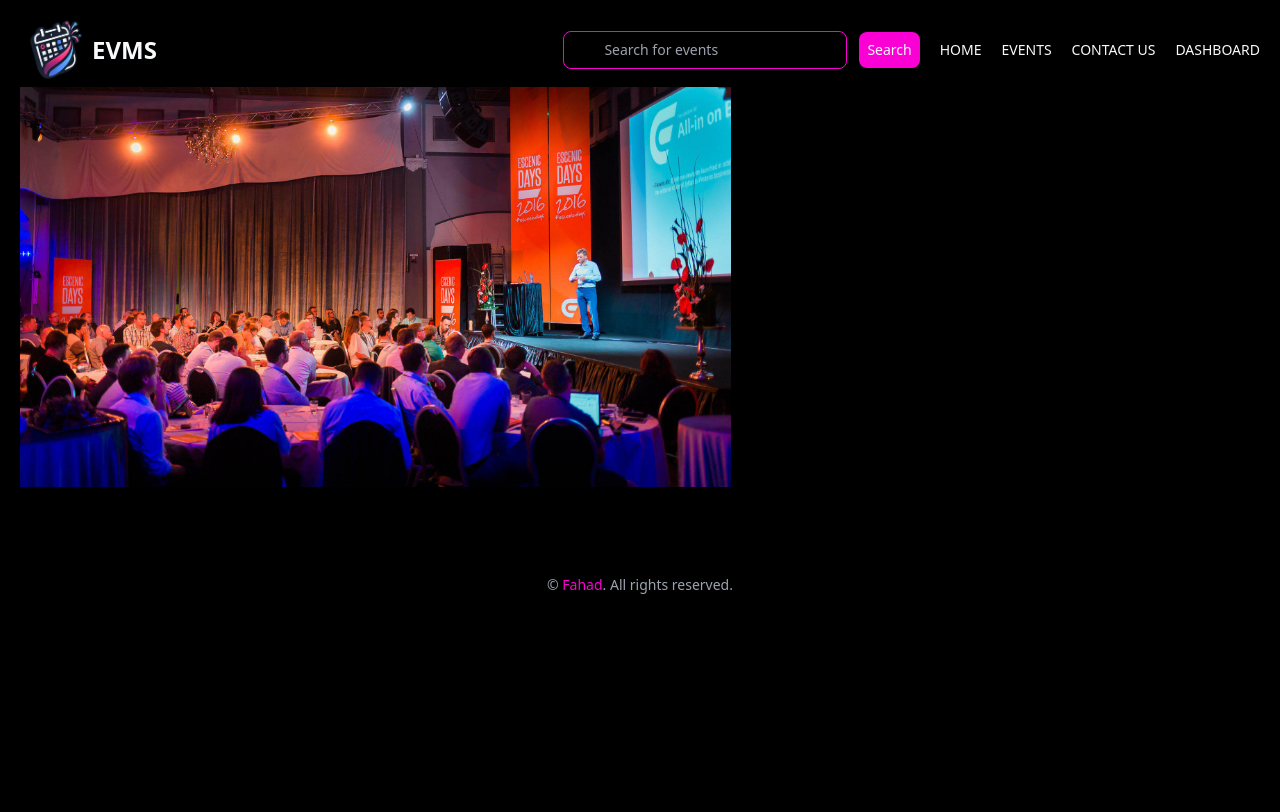
After one commit to MohammadFahad1/Django-Assignment-1-Event-Management-System, a Django app: page /details/ in a window 1280 px wide. The commit adds this page. Run offline with Django 5.2, Linux system fonts and the light colour scheme.

Commit message:
Event Details Page Setup Done

```diff
--- a/event_management/urls.py
+++ b/event_management/urls.py
@@ -1,9 +1,10 @@
 from django.contrib import admin
 from django.urls import path
 from debug_toolbar.toolbar import debug_toolbar_urls
-from events.views import home_page
+from events.views import home_page, event_detail
 
 urlpatterns = [
     path('admin/', admin.site.urls),
-    path('', home_page)
+    path('', home_page),
+    path('details/', event_detail)
 ] + debug_toolbar_urls()
--- /dev/null
+++ b/events/templates/event_detail.html
@@ -0,0 +1,32 @@
+{% load static %}
+<!DOCTYPE html>
+<html lang="en" class="scroll-smooth">
+<head>
+    <meta charset="UTF-8">
+    <meta name="viewport" content="width=device-width, initial-scale=1.0">
+    <link rel="stylesheet" href="{% static "css/output.css" %}">
+    <link rel="shortcut icon" href="{% static "images/logo-ev.png" %}" type="image/x-icon">
+    <title>Event Management System</title>
+</head>
+<body class="bg-black">
+    <div class="min-h-screen w-full max-w-7xl mx-auto px-5">
+        {% include "header_navbar.html" %}
+        <main>
+            <section>
+                <div class="text-center">
+                    <img src="{% static "images/event1.jpg" %}" class="max-h-[400px]" alt="">
+                </div>
+            </section>
+        </main>
+
+        <footer class="text-gray-400 text-center py-6 mt-16">
+            <div class="container mx-auto px-4">
+                <!-- Copyright Text -->
+                <p class="text-sm text-center">
+                    © <span id="year"2025></span> <a href="https://fahadbd.com" class="text-[#FC00D5]">Fahad</a>. All rights reserved.
+                </p>
+            </div>
+        </footer>
+    </div>
+</body>
+</html>
--- /dev/null
+++ b/events/templates/header_navbar.html
@@ -0,0 +1,27 @@
+{% load static %}
+{% comment %} Header Section Starts {% endcomment %}
+    <header class="mt-3 sticky top-0 z-10 bg-black">
+    <nav class="text-slate-50 flex flex-col justify-between items-center md:justify-between md:flex-row sticky top-0 left-0">
+        {% comment %} Logo {% endcomment %}
+            <a href="/">
+            <div class="text-2xl p-2 rounded-lg font-bold flex gap-2 items-center">
+                <img src="{% static "images/logo-ev.png" %}" class="w-14" alt="">
+                <h1>EVMS</h1>
+            </div>
+        </a>
+
+            {% comment %} Navbar Links {% endcomment %}
+            <div class="py-3 text-sm flex items-center justify-center gap-5 flex-wrap">
+            <form action="" method="get" class="w-full md:w-auto mx-auto flex items-center justify-center gap-3">
+                {% csrf_token %}
+                <input type="text" name="search" id="search" class="bg-transparent border border-[#FA00D5] px-10 py-2 rounded-lg w-full" placeholder="Search for events">
+                <input type="submit" value="Search" class="bg-[#FA00D5] p-2 rounded-lg cursor-pointer">
+            </form>
+            <a href="/" class="hover:text-[#FA00D5]">HOME</a>
+            <a href="#events" class="hover:text-[#FA00D5]">EVENTS</a>
+            <a href="#contact" class="hover:text-[#FA00D5]">CONTACT US</a>
+            <a href="/" class="hover:text-[#FA00D5]">DASHBOARD</a>
+            </div>
+    </nav>
+    </header>
+{% comment %} Header Section Ends {% endcomment %}
--- a/events/views.py
+++ b/events/views.py
@@ -3,9 +3,7 @@ from django.shortcuts import render
 from events.forms import CategoryModelForm, EventModelForm, ParticipantModelForm
 
 def home_page(request):
-    # form = CategoryModelForm()
-    # form = ParticipantModelForm()
-    # form = EventModelForm()
-    # if request.method == 'POST':
-    #     print(request.POST)
     return render(request, 'home_page.html')
+
+def event_detail(request):
+    return render(request, 'event_detail.html')
--- a/static/css/output.css
+++ b/static/css/output.css
@@ -683,43 +678,21 @@ video {
   margin-bottom: 1.25rem;
 }
 
-.my-24 {
-  margin-top: 6rem;
-  margin-bottom: 6rem;
-}
-
-.my-16 {
-  margin-top: 4rem;
-  margin-bottom: 4rem;
-}
-
-.mx-3 {
-  margin-left: 0.75rem;
-  margin-right: 0.75rem;
+.my-8 {
+  margin-top: 2rem;
+  margin-bottom: 2rem;
 }
 
 .mt-14 {
   margin-top: 3.5rem;
 }
 
+.mt-16 {
+  margin-top: 4rem;
+}
+
 .mt-3 {
   margin-top: 0.75rem;
-}
-
-.mt-4 {
-  margin-top: 1rem;
-}
-
-.mb-6 {
-  margin-bottom: 1.5rem;
-}
-
-.mt-10 {
-  margin-top: 2.5rem;
-}
-
-.mt-16 {
-  margin-top: 4rem;
 }
 
 .block {
@@ -765,12 +728,24 @@ video {
   height: 0.25rem;
 }
 
+.max-h-\[500px\] {
+  max-height: 500px;
+}
+
+.max-h-\[400px\] {
+  max-height: 400px;
+}
+
 .min-h-screen {
   min-height: 100vh;
 }
 
 .w-1 {
   width: 0.25rem;
+}
+
+.w-14 {
+  width: 3.5rem;
 }
 
 .w-full {
@@ -841,22 +816,8 @@ video {
   gap: 1.25rem;
 }
 
-.gap-10 {
-  gap: 2.5rem;
-}
-
-.gap-8 {
-  gap: 2rem;
-}
-
-.gap-6 {
-  gap: 1.5rem;
-}
-
-.space-x-4 > :not([hidden]) ~ :not([hidden]) {
-  --tw-space-x-reverse: 0;
-  margin-right: calc(1rem * var(--tw-space-x-reverse));
-  margin-left: calc(1rem * calc(1 - var(--tw-space-x-reverse)));
+.gap-2 {
+  gap: 0.5rem;
 }
 
 .space-y-4 > :not([hidden]) ~ :not([hidden]) {
@@ -984,9 +936,18 @@ video {
   padding: 1.5rem;
 }
 
+.p-8 {
+  padding: 2rem;
+}
+
 .px-10 {
   padding-left: 2.5rem;
   padding-right: 2.5rem;
+}
+
+.px-4 {
+  padding-left: 1rem;
+  padding-right: 1rem;
 }
 
 .px-5 {
@@ -1002,11 +963,6 @@ video {
 .py-3 {
   padding-top: 0.75rem;
   padding-bottom: 0.75rem;
-}
-
-.px-4 {
-  padding-left: 1rem;
-  padding-right: 1rem;
 }
 
 .py-6 {
@@ -1076,9 +1028,19 @@ video {
   color: rgb(252 0 213 / var(--tw-text-opacity, 1));
 }
 
+.text-gray-400 {
+  --tw-text-opacity: 1;
+  color: rgb(156 163 175 / var(--tw-text-opacity, 1));
+}
+
 .text-slate-100 {
   --tw-text-opacity: 1;
   color: rgb(241 245 249 / var(--tw-text-opacity, 1));
+}
+
+.text-slate-300 {
+  --tw-text-opacity: 1;
+  color: rgb(203 213 225 / var(--tw-text-opacity, 1));
 }
 
 .text-slate-50 {
@@ -1086,34 +1048,9 @@ video {
   color: rgb(248 250 252 / var(--tw-text-opacity, 1));
 }
 
-.text-slate-400 {
-  --tw-text-opacity: 1;
-  color: rgb(148 163 184 / var(--tw-text-opacity, 1));
-}
-
-.text-slate-300 {
-  --tw-text-opacity: 1;
-  color: rgb(203 213 225 / var(--tw-text-opacity, 1));
-}
-
-.text-gray-400 {
-  --tw-text-opacity: 1;
-  color: rgb(156 163 175 / var(--tw-text-opacity, 1));
-}
-
-.text-gray-700 {
-  --tw-text-opacity: 1;
-  color: rgb(55 65 81 / var(--tw-text-opacity, 1));
-}
-
 .text-white {
   --tw-text-opacity: 1;
   color: rgb(255 255 255 / var(--tw-text-opacity, 1));
-}
-
-.text-slate-200 {
-  --tw-text-opacity: 1;
-  color: rgb(226 232 240 / var(--tw-text-opacity, 1));
 }
 
 .shadow-lg {
```
Also changed, not shown: other parts of static/css/output.css (+43 -84 lines), events/templates/home_page.html (+7 -26 lines), static/images/logo-ev.png (added).
